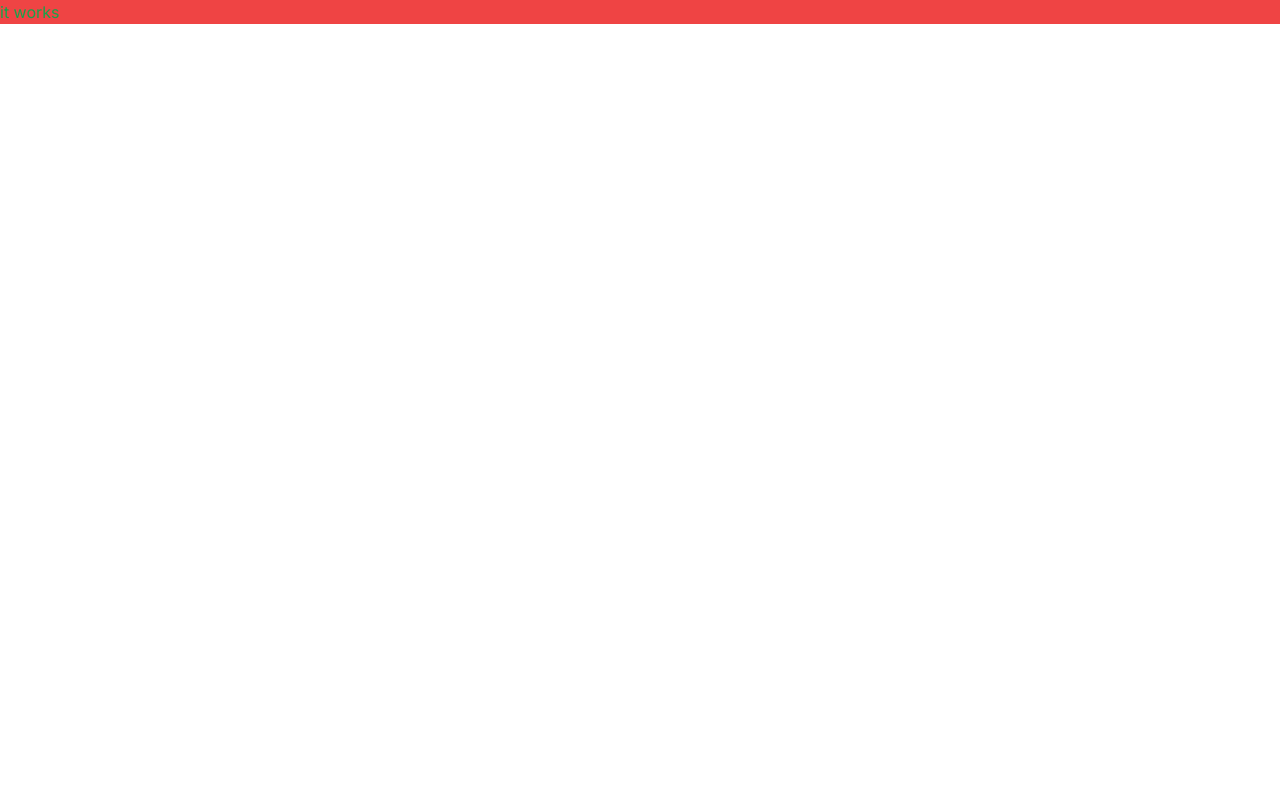
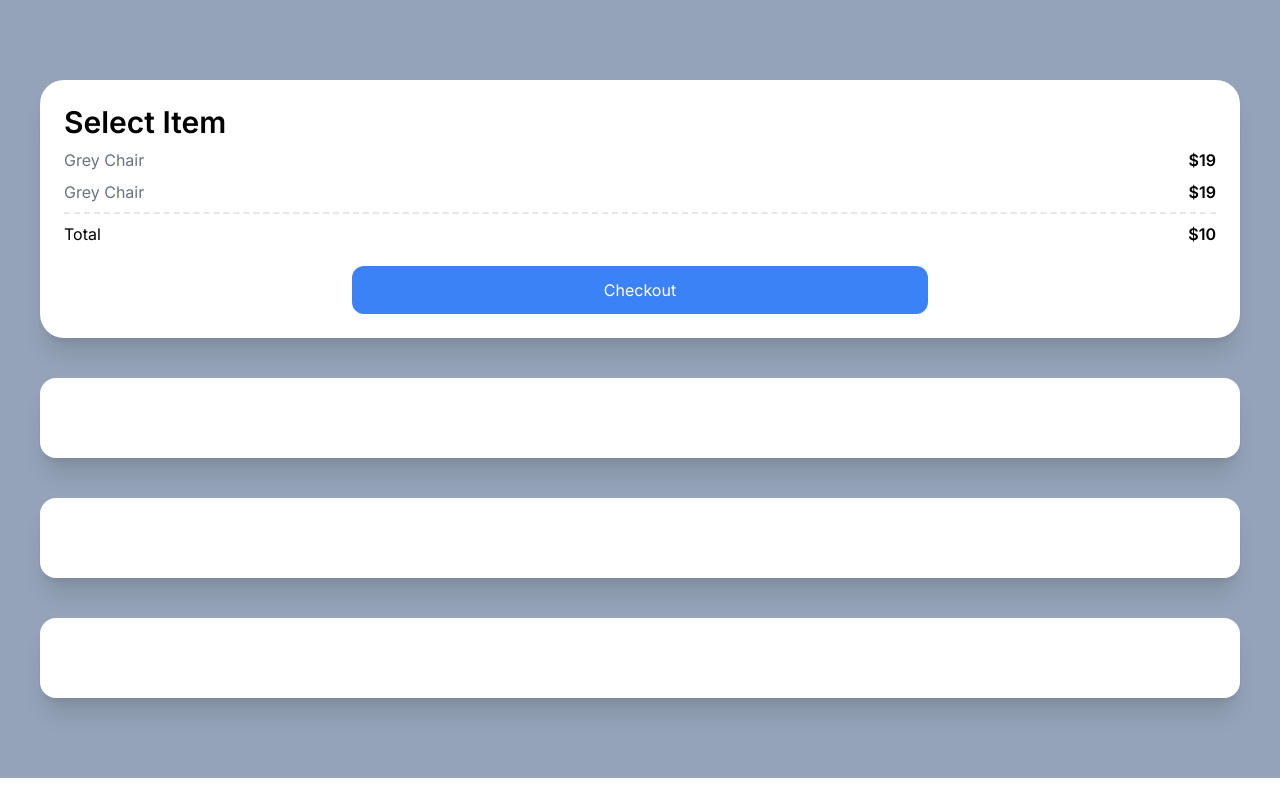
Before and after one commit to kanaheo/carrot-market, a Next.js app: page / in a window 1280 px wide. Built offline with nearby package versions, Linux system fonts and the light colour scheme.

Commit message:
tailwindcss practice

```diff
--- a/app/page.tsx
+++ b/app/page.tsx
@@ -1,7 +1,25 @@
 export default function Home() {
   return (
-    <div className="bg-red-500">
-      <h1 className="text-green-600">it works</h1>
+    <div className="bg-slate-400 py-20 px-10 grid gap-10">
+      <div className="bg-white p-6 rounded-3xl shadow-xl">
+        <span className="font-semibold text-3xl">Select Item</span>
+        <div className="flex justify-between my-2">
+          <span className="text-gray-500">Grey Chair</span>
+          <span className="font-semibold">$19</span>
+        </div>
+        <div className="flex justify-between">
+          <span className="text-gray-500">Grey Chair</span>
+          <span className="font-semibold">$19</span>
+        </div>
+        <div className="flex justify-between mt-2 pt-2 border-t-2 border-dashed">
+          <span>Total</span>
+          <span className="font-semibold">$10</span>
+        </div>
+        <div className="mt-5 bg-blue-500 text-white p-3 text-center rounded-xl w-2/4 mx-auto">Checkout</div>
+      </div>
+      <div className="bg-white p-10 rounded-2xl shadow-xl"></div>
+      <div className="bg-white p-10 rounded-2xl shadow-xl"></div>
+      <div className="bg-white p-10 rounded-2xl shadow-xl"></div>
     </div>
   )
 }
```
